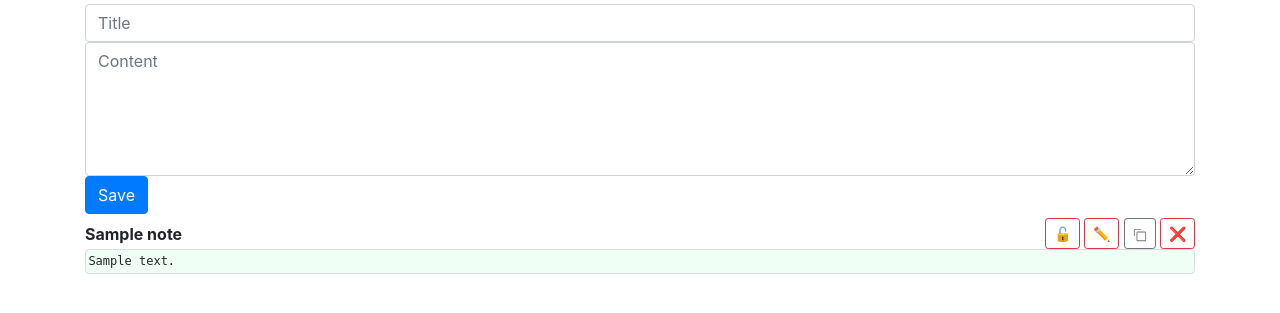
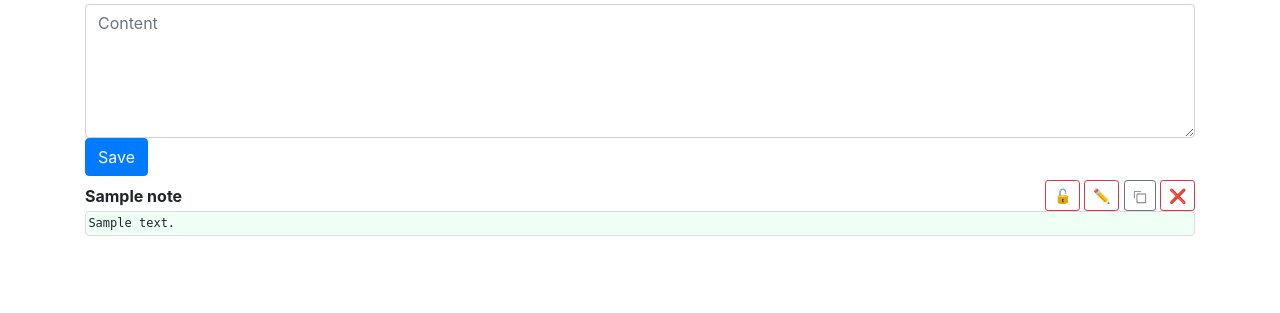
Before and after one commit to hnfong/e14, a Django app: page /note/ in a window 1280 px wide. Shown: the top 313 px of the page. Run offline with Django 4.2, Linux system fonts and the light colour scheme; tables that the repository leaves empty hold one stand-in row (values such as "Sample post"); parts of the project's set-up code (start-up, migrations or seed data) failed here and were passed over.

Commit message:
Fix a security hole, and show a sent dialog for sent message if the user is not myself.

```diff
--- a/note/templates/note/note_list.html
+++ b/note/templates/note/note_list.html
@@ -31,10 +31,20 @@
 <body>
  <div id='overlay' style='display:none; background-color: #AAA; height: 200px; width: 100%; position: absolute;'></div>
  <div class="container mt-1">
+
+  {% if request.GET.sent == "sent" %}
+  <div class="alert alert-success alert-dismissible fade show" role="alert">
+   <strong>Success!</strong> Your message has been sent.
+   <button type="button" class="close" data-dismiss="alert" aria-label="Close" onclick="this.parentElement.style.display = 'none';">
+    <span aria-hidden="true">&times;</span>
+   </button>
+  </div>
+  {% endif %}
+
   <!-- Create New Note Form -->
   <div>
    <form method="post" action="{% url 'note:create_note' %}">{% csrf_token %}
-    <input type="text" name="title" class="form-control" placeholder="Title">
+    {% if user.is_staff %}<input type="text" name="title" class="form-control" placeholder="Title">{% endif %}
     <textarea name="content" class="form-control" placeholder="Content" rows="5" required></textarea>
     <button type="submit" class="btn btn-primary">Save</button>
    </form>
--- a/note/views.py
+++ b/note/views.py
@@ -10,7 +10,7 @@ staff_required = staff_member_required()
 def create_note(request):
     title = request.POST.get("title")
     content = request.POST.get("content", "")
-    if title == "":
+    if title == "" or not request.user.is_staff:
         title = "[autotitle] " + hashlib.sha1(content.encode("utf-8")).hexdigest()
 
     if title.startswith("[EDIT] "):
@@ -19,18 +19,20 @@ def create_note(request):
     else:
         is_edit = False
 
-    if title:
-        try:
-            note = Note.objects.get(title=title)
-            if is_edit:
-                note.contents = content
-            else:
-                note.contents += "\n----\n" + content
-            note.save()
-        except Note.DoesNotExist:
-            Note.objects.create(title=title, contents=content)
+    try:
+        note = Note.objects.get(title=title)
+        if is_edit:
+            note.contents = content
+        else:
+            note.contents += "\n----\n" + content
+        note.save()
+    except Note.DoesNotExist:
+        Note.objects.create(title=title, contents=content)
 
-    return redirect("/note/")
+    if not request.user.is_staff:
+        return redirect("/note/?sent=sent")
+    else:
+        return redirect("/note/")
 
 def note_list(request):
     notes = Note.objects.all().order_by('-modified_time')
```
